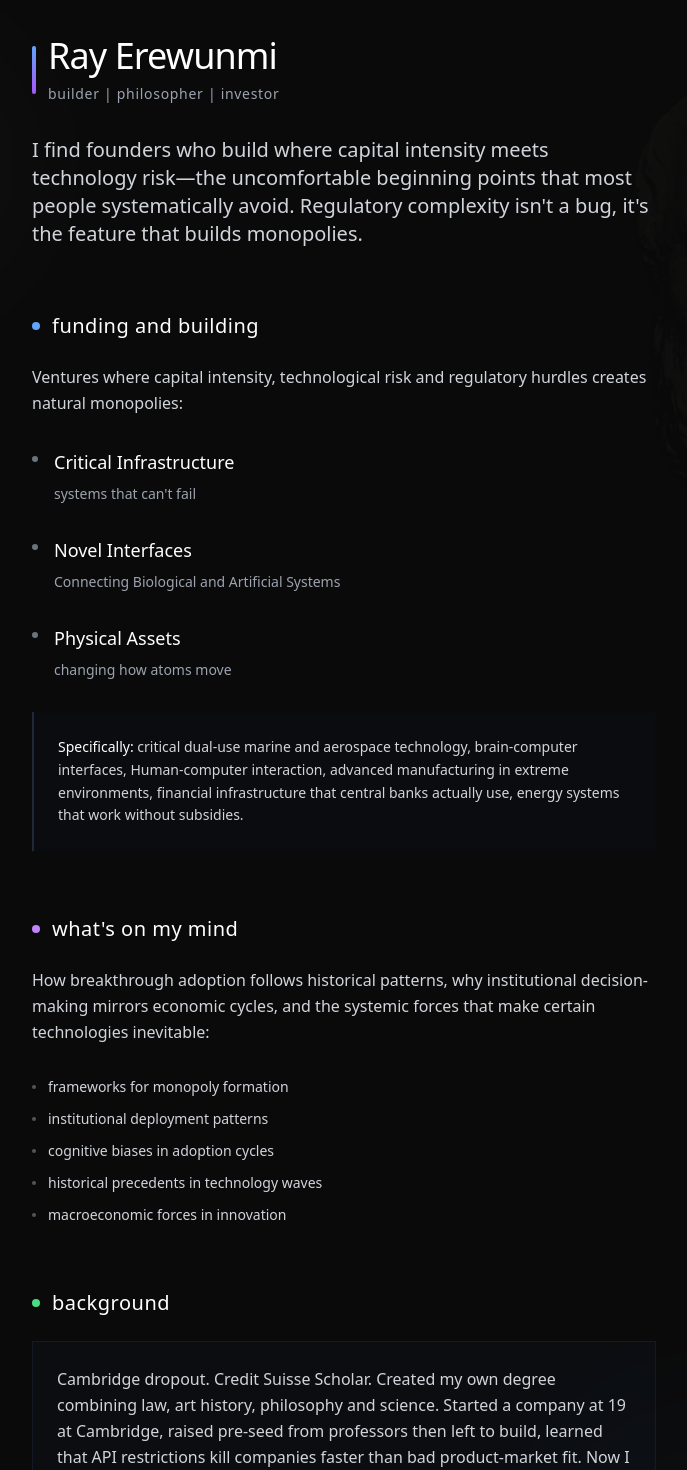
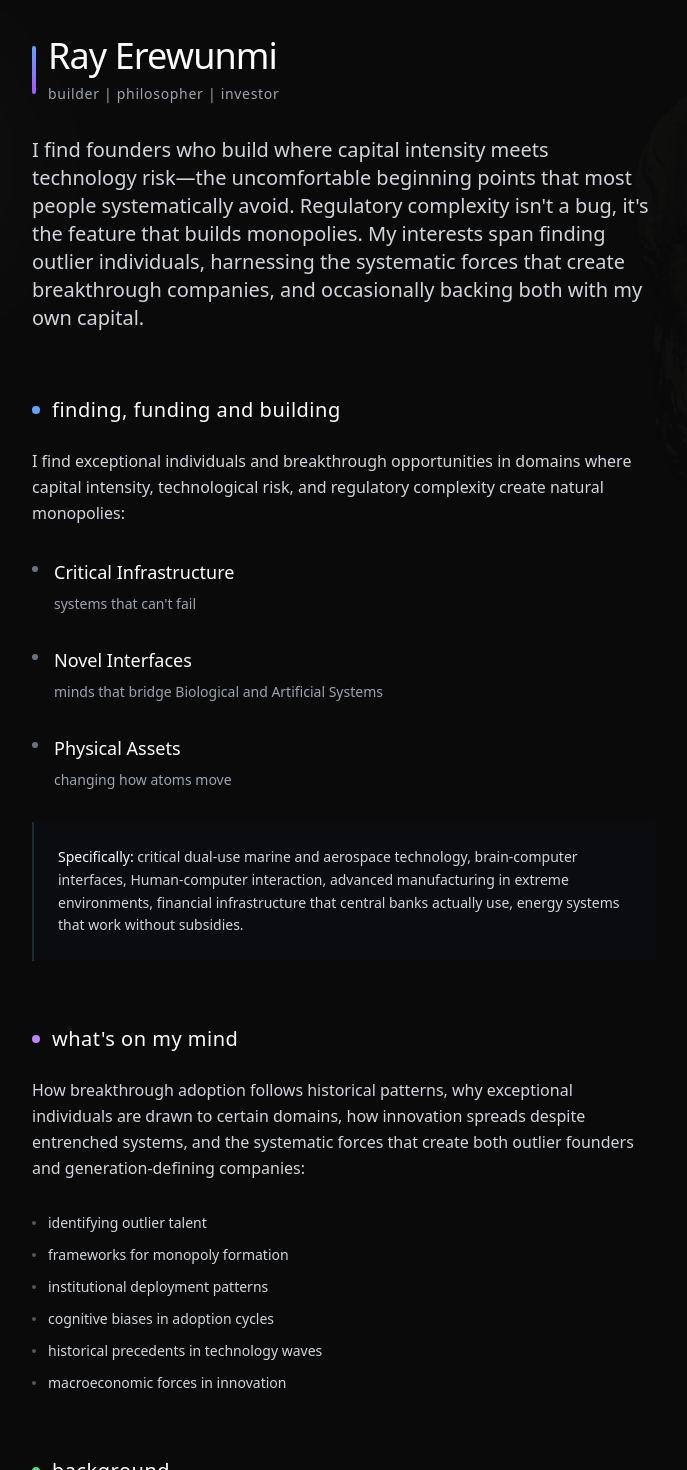
Before and after one commit to Ray3R3/personal-website-ray, a React (Vite) app: page / in a window 1280 px wide. Shown: the part 60-1530 px from the top of the page, without its empty margins (296-983 px from the left). Built offline with nearby package versions, Linux system fonts and the light colour scheme; a web font is replaced by a local one.

Commit message:
Code edited in Lovable Code Editor
Edited UI in Lovable

```diff
--- a/src/pages/Index.tsx
+++ b/src/pages/Index.tsx
@@ -48,7 +48,7 @@ const Index = () => {
             </div>
           </div>
           <p className="text-gray-300 text-lg md:text-xl leading-relaxed font-light">
-            I find founders who build where capital intensity meets technology risk—the uncomfortable beginning points that most people systematically avoid. Regulatory complexity isn't a bug, it's the feature that builds monopolies.
+            I find founders who build where capital intensity meets technology risk—the uncomfortable beginning points that most people systematically avoid. Regulatory complexity isn't a bug, it's the feature that builds monopolies. My interests span finding outlier individuals, harnessing the systematic forces that create breakthrough companies, and occasionally backing both with my own capital.
           </p>
         </header>
 
@@ -56,10 +56,10 @@ const Index = () => {
         <section className="mb-16">
           <div className="flex items-center gap-3 mb-6">
             <div className="w-2 h-2 bg-blue-400 rounded-full"></div>
-            <h2 className="text-xl font-normal tracking-wide text-white">funding and building</h2>
+            <h2 className="text-xl font-normal tracking-wide text-white">finding, funding and building</h2>
           </div>
           <p className="text-gray-300 mb-8 text-base leading-relaxed">
-            Ventures where capital intensity, technological risk and regulatory hurdles creates natural monopolies:
+            I find exceptional individuals and breakthrough opportunities in domains where capital intensity, technological risk, and regulatory complexity create natural monopolies:
           </p>
 
           <div className="space-y-8 text-gray-300">
@@ -78,7 +78,7 @@ const Index = () => {
                 <div className="w-1.5 h-1.5 bg-gray-500 rounded-full mt-2 group-hover:bg-blue-400 transition-colors duration-300"></div>
                 <div>
                   <h3 className="font-medium text-white mb-2 text-lg">Novel Interfaces</h3>
-                  <p className="text-sm text-gray-400 font-light">Connecting Biological and Artificial Systems</p>
+                  <p className="text-sm text-gray-400 font-light">minds that bridge Biological and Artificial Systems</p>
                 </div>
               </div>
             </div>
@@ -108,11 +108,12 @@ const Index = () => {
             <h2 className="text-xl font-normal tracking-wide text-white">what's on my mind</h2>
           </div>
           <p className="text-gray-300 mb-8 text-base leading-relaxed">
-            How breakthrough adoption follows historical patterns, why institutional decision-making mirrors economic cycles, and the systemic forces that make certain technologies inevitable:
+            How breakthrough adoption follows historical patterns, why exceptional individuals are drawn to certain domains, how innovation spreads despite entrenched systems, and the systematic forces that create both outlier founders and generation-defining companies:
           </p>
 
           <div className="grid gap-3">
             {[
+              'identifying outlier talent',
               'frameworks for monopoly formation',
               'institutional deployment patterns',
               'cognitive biases in adoption cycles',
@@ -135,7 +136,7 @@ const Index = () => {
           </div>
           <div className="bg-gray-900/30 backdrop-blur-sm p-6 rounded-lg border border-gray-800/50">
             <p className="text-gray-300 leading-relaxed text-base font-light">
-              Cambridge dropout. Credit Suisse Scholar. Created my own degree combining law, art history, philosophy and science. Started a company at 19 at Cambridge, raised pre-seed from professors then left to build, learned that API restrictions kill companies faster than bad product-market fit. Now I help founders navigate the institutional machinery that actually controls capital deployment.
+              Cambridge dropout. Credit Suisse Scholar. Created my own degree combining law, art history, philosophy and science. Started a company at 19 at Cambridge, raised pre-seed from professors then left to build, learned that regulatory restrictions kill companies faster than bad product-market fit. Now I identify exceptional individuals and help them navigate the machinery that constrains European innovation.
             </p>
           </div>
         </section>
```
